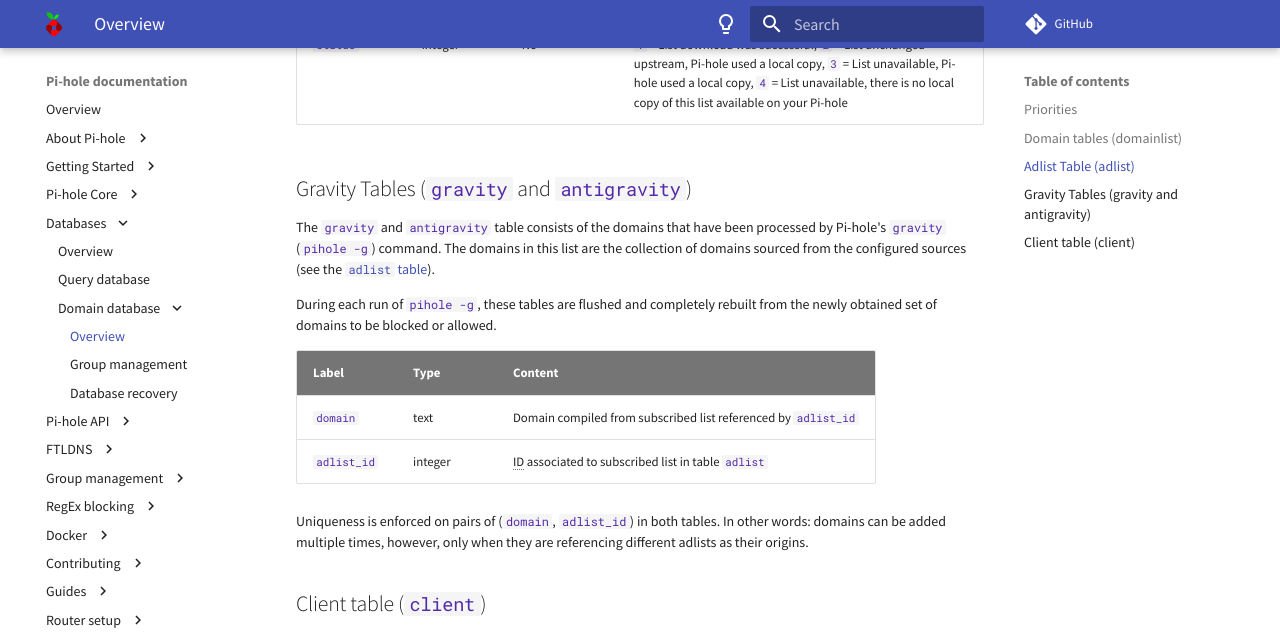
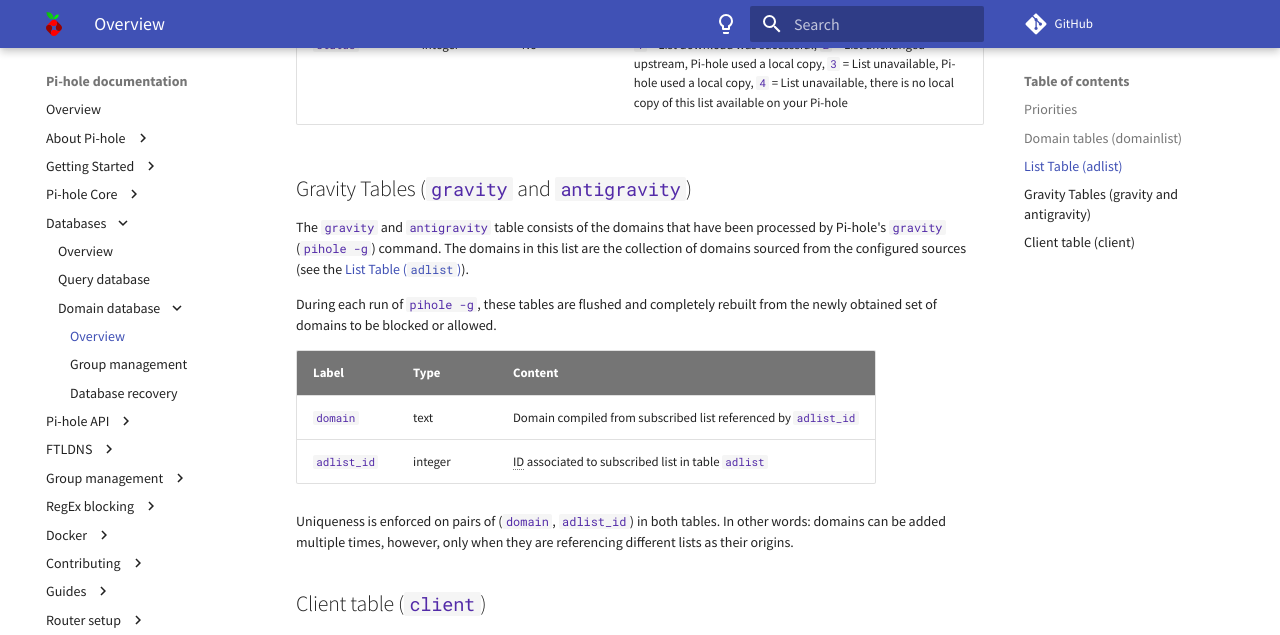
Before and after one commit to pi-hole/docs, an MkDocs documentation site: the page built from docs/database/gravity/index.md, in a window 1280 px wide and 900 px high, scrolled down 1970 px. Shown: the top 635 px of the window. Built offline with MkDocs 1.6.1 and Material for MkDocs 9.7.7, drawn with Linux system fonts in a browser that asks for light colours; comment, search, counter and statistics services are not loaded; some of the changed text lies outside the part shown.

Commit message:
Adlist Table
Signed-off-by: NittanySeaLion <119230128+NittanySeaLion@users.noreply.github.com>

```diff
--- a/docs/database/gravity/index.md
+++ b/docs/database/gravity/index.md
@@ -29,7 +29,7 @@
 `date_modified` | integer | No | Timestamp when domain was last modified, automatically updated when a record is changed
 `comment` | text | No | Optional field for arbitrary user comments, only field that is allowed to be `NULL`
 
-## Adlist Table (`adlist`)
+## List Table (`adlist`)
 
 The `adlist` table contains all sources for domains to be collected by `pihole -g`. Just like the other tables, it has a few extra fields to store metadata related to a given source.
 
@@ -48,7 +48,7 @@
 
 ## Gravity Tables (`gravity` and `antigravity`)
 
-The `gravity` and `antigravity` table consists of the domains that have been processed by Pi-hole's `gravity` (`pihole -g`) command. The domains in this list are the collection of domains sourced from the configured sources (see the [`adlist` table](index.md#adlist-table-adlist)).
+The `gravity` and `antigravity` table consists of the domains that have been processed by Pi-hole's `gravity` (`pihole -g`) command. The domains in this list are the collection of domains sourced from the configured sources (see the [List Table (`adlist`)](index.md#list-table-adlist)).
 
 During each run of `pihole -g`, these tables are flushed and completely rebuilt from the newly obtained set of domains to be blocked or allowed.
 
@@ -57,7 +57,7 @@
 `domain` | text | Domain compiled from subscribed list referenced by `adlist_id`
 `adlist_id` | integer | ID associated to subscribed list in table `adlist`
 
-Uniqueness is enforced on pairs of (`domain`, `adlist_id`) in both tables. In other words: domains can be added multiple times, however, only when they are referencing different adlists as their origins.
+Uniqueness is enforced on pairs of (`domain`, `adlist_id`) in both tables. In other words: domains can be added multiple times, however, only when they are referencing different lists as their origins.
 
 ## Client table (`client`)
 
```
Also changed, not shown: docs/database/gravity/groups.md (+1 -1 lines).
